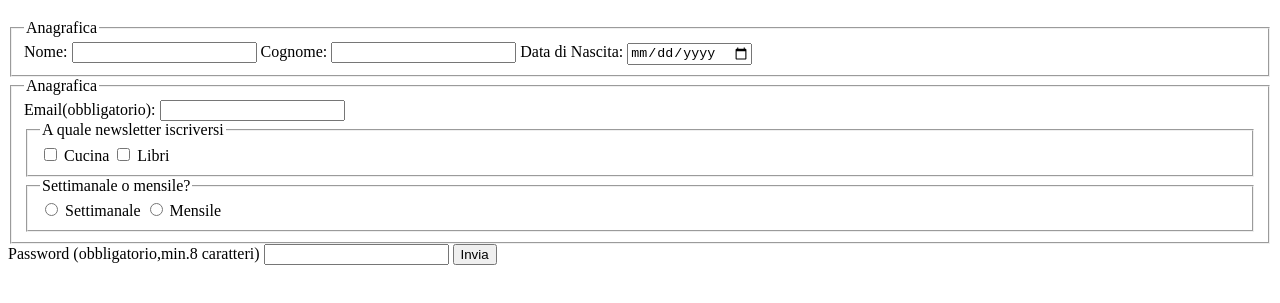
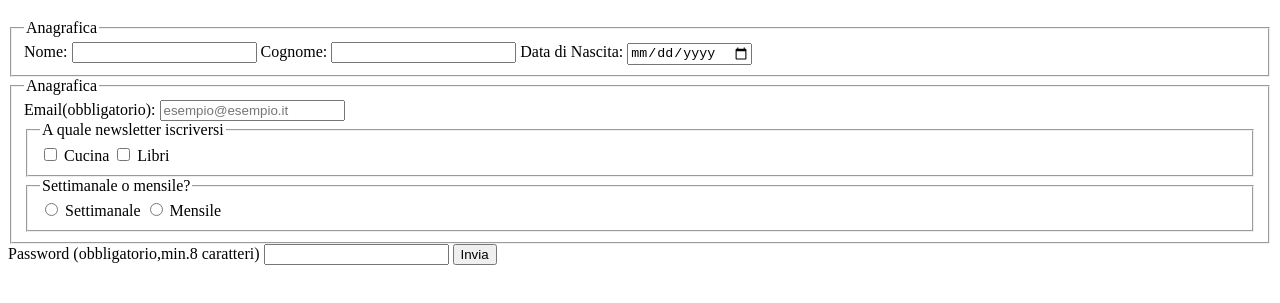
Before and after one commit to pllossi/Tpsit, a plain HTML site: page Web/Es3/Es3.html in a window 1280 px wide. Shown: the part 61-364 px from the top of the page. Drawn offline with Linux system fonts and the light colour scheme.

Commit message:
aggiunta esempio@esempio.it

```diff
--- a/Web/Es3/Es3.html
+++ b/Web/Es3/Es3.html
@@ -25,7 +25,7 @@
             <fieldset>
                 <legend>Anagrafica</legend>
                 <label for="email">Email(obbligatorio):</label>
-                <input type="email" id="email" name="email" required/>
+                <input type="email" id="email" name="email" placeholder="esempio@esempio.it" required/>
                 <fieldset>
                     <legend>A quale newsletter iscriversi</legend>
                     <input type="checkbox" id="Cucina" name="Cucina"/>
```
